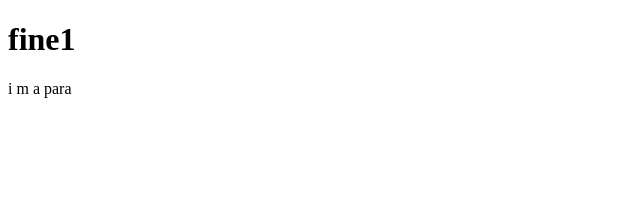
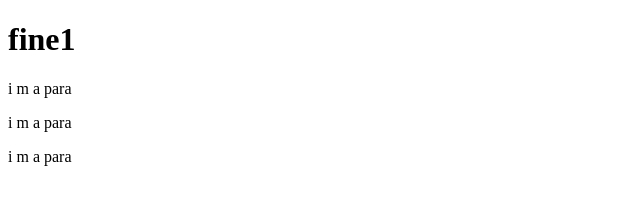
Before and after one commit to farooqw/fine1, a plain HTML site: page index.html in a window 1280 px wide. Shown: the whole page, without its empty margins (0-640 px from the left). Drawn offline with Linux system fonts and the light colour scheme.

Commit message:
added para

```diff
--- a/index.html
+++ b/index.html
@@ -9,5 +9,8 @@
 <body>
   <h1>fine1</h1>
   <p>i m a para</p>
+  <p>i m a para</p>
+  <p>i m a para</p>
+
 </body>
 </html>
```
